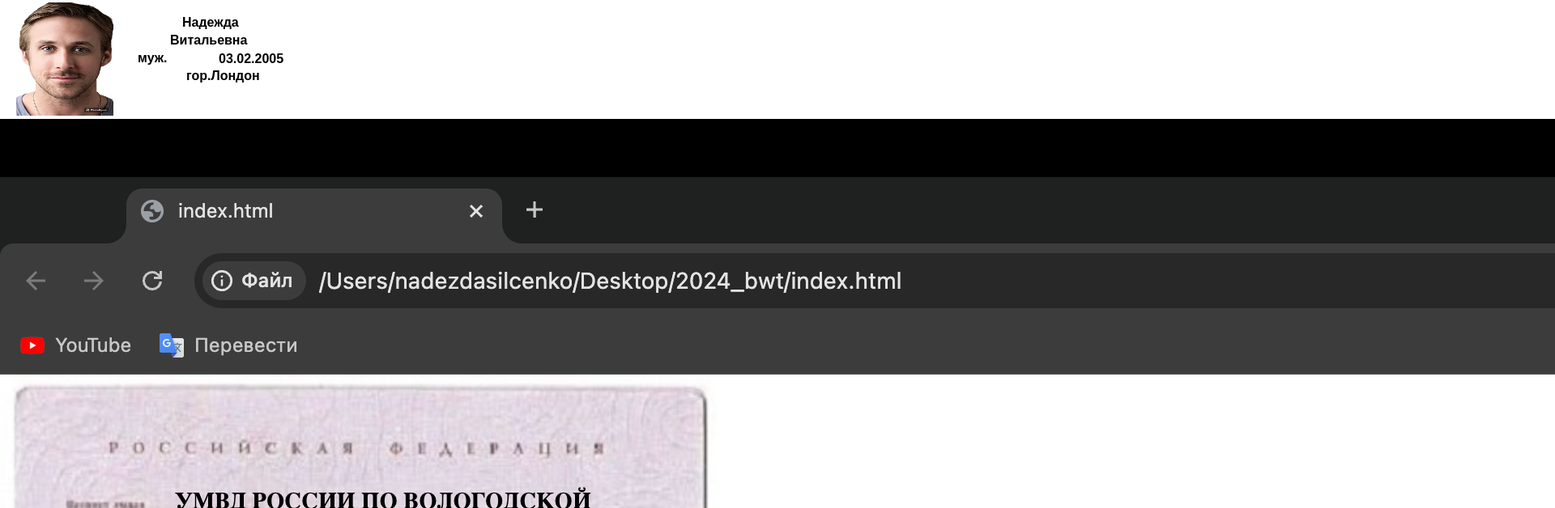
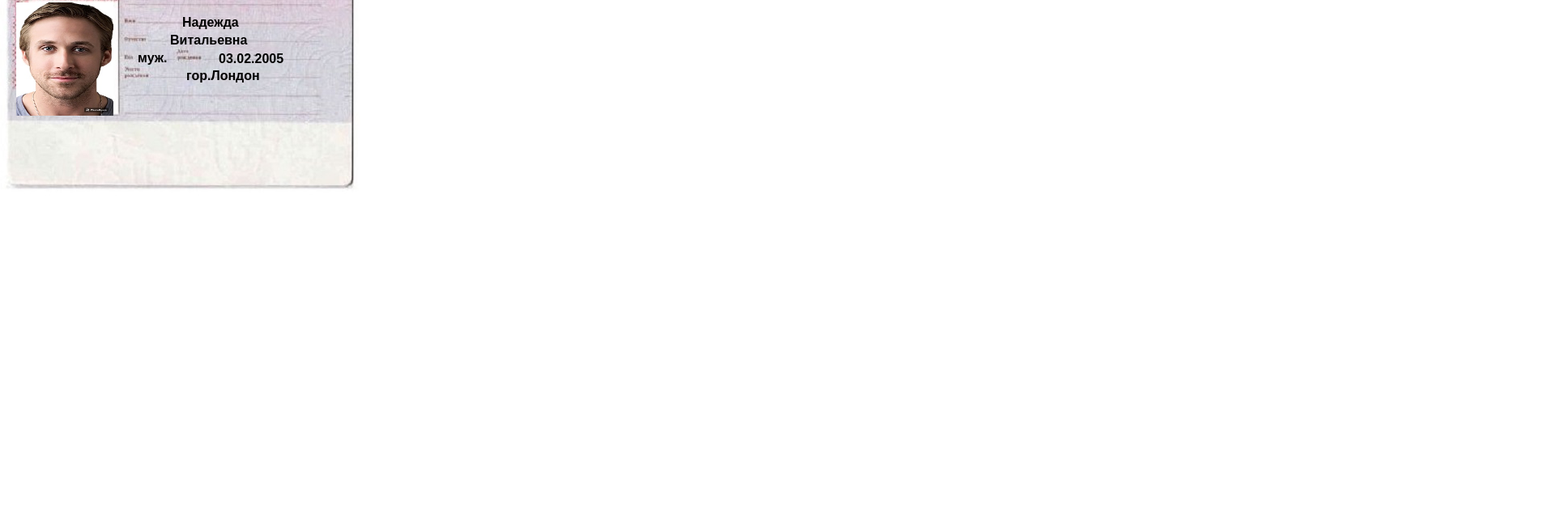
Before and after one commit to nadyasilch/cat-website, a plain HTML site: page passport.html in a window 1280 px wide. Shown: the part 528-1156 px from the top of the page at 81% size, 1920 px wide, since content can reach past the window. After the commit the page ends 800 px from the top, so only its background shows below. Drawn offline with Linux system fonts and the light colour scheme.

Commit message:
Update passport.html

```diff
--- a/passport.html
+++ b/passport.html
@@ -99,6 +99,5 @@
          document.getElementById("text9").innerText = "гор.Лондон";
       }
    </script>
-         <img src="images/screen.jpg" />
 </body>
 </html>
```
